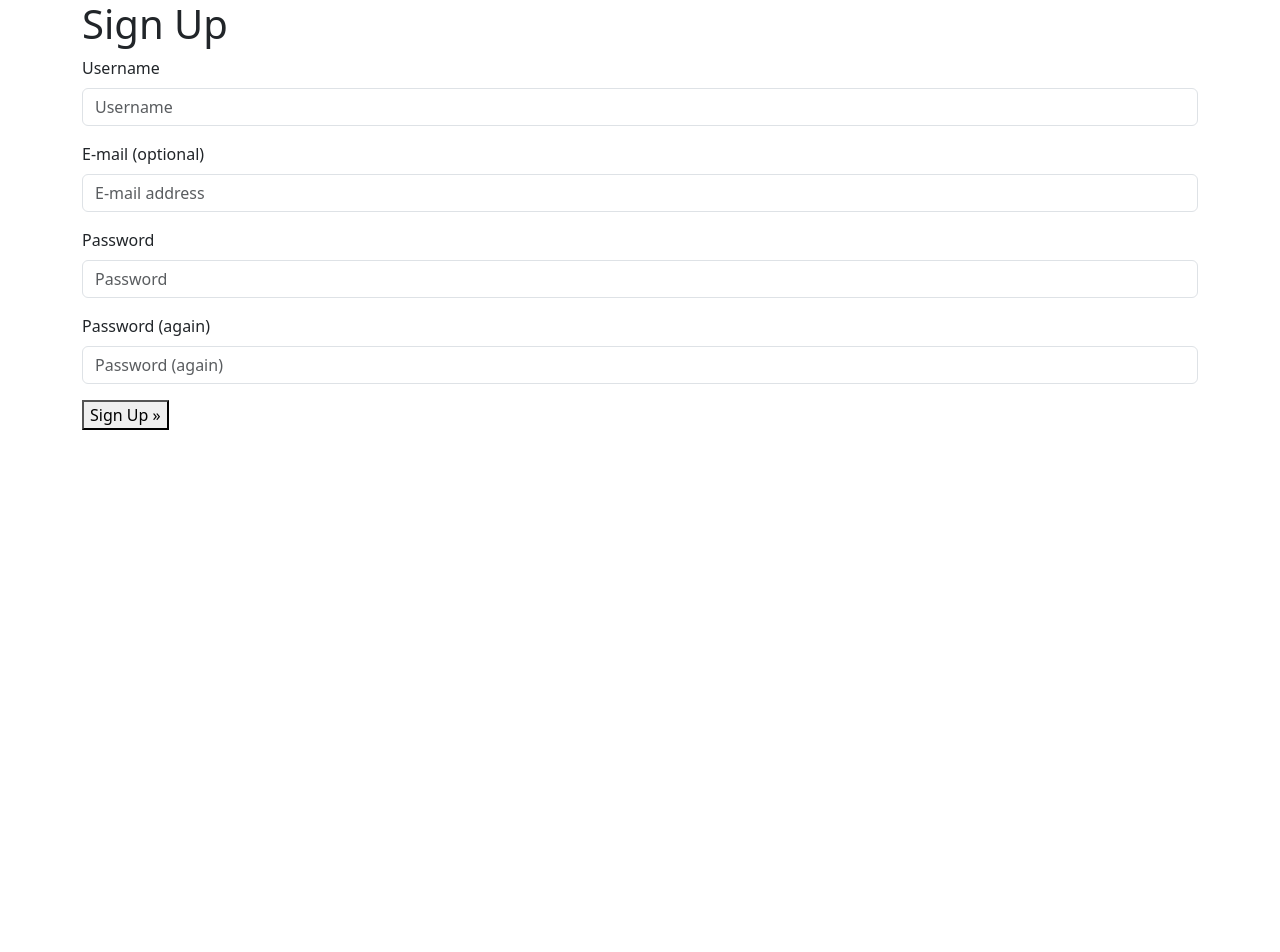
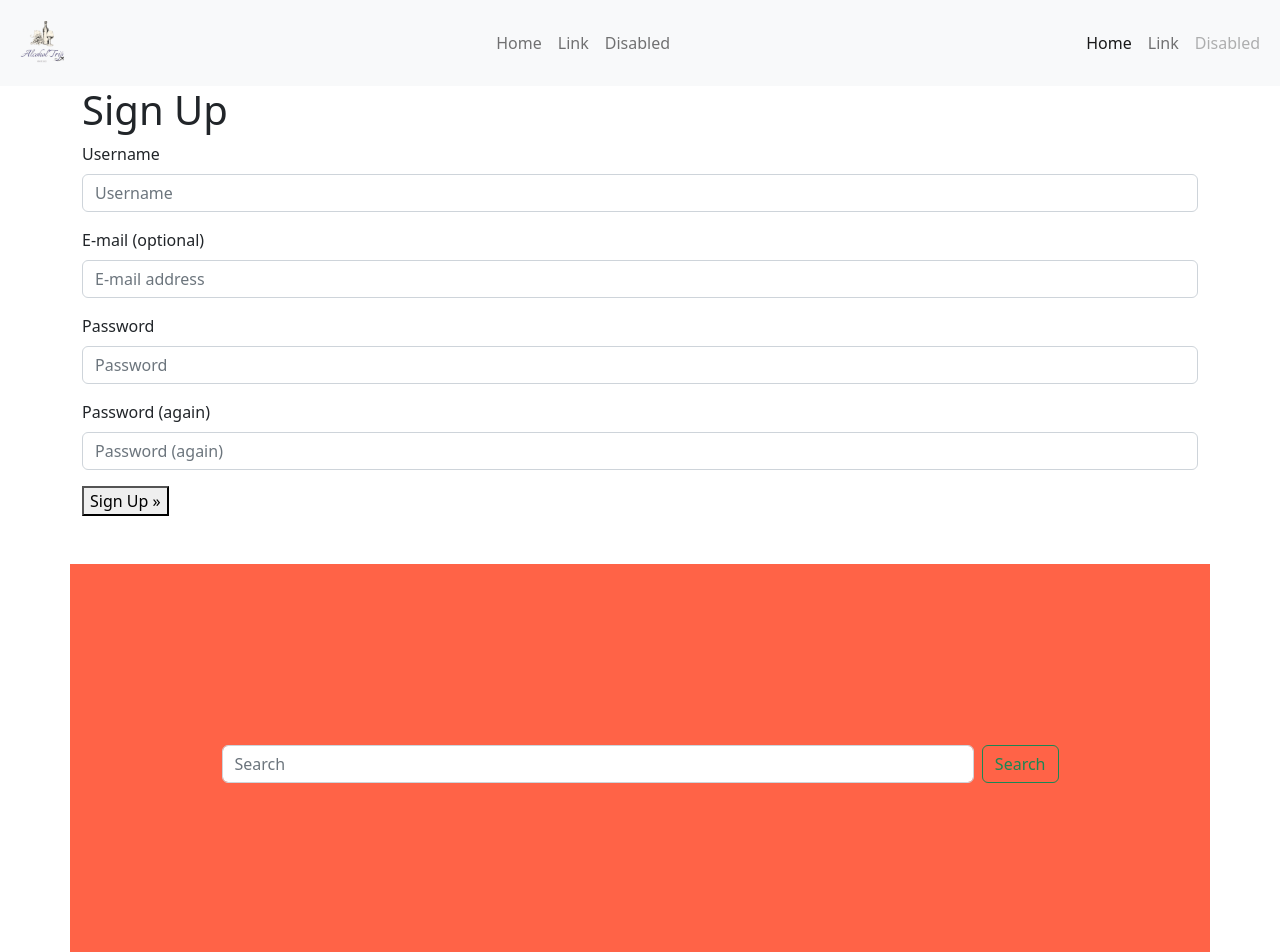
Before and after one commit to yeooness/PJT-alcohol_trip, a Django app: page /accounts/signup/ in a window 1280 px wide. Shown: the top 952 px of the page. Before the commit the page ends 430 px from the top, so only its background shows below. Run offline with Django 3.2, Linux system fonts and the light colour scheme; some libraries are stand-ins or nearby versions.

Commit message:
base template

```diff
--- a/alcohol_trip/settings.py
+++ b/alcohol_trip/settings.py
@@ -142,6 +142,8 @@ USE_TZ = True
 
 STATIC_URL = '/static/'
 
+STATICFILES_DIRS = [BASE_DIR / 'static']
+
 # Default primary key field type
 # https://docs.djangoproject.com/en/3.2/ref/settings/#default-auto-field
 AUTH_USER_MODEL = "accounts.User"
--- a/templates/base.html
+++ b/templates/base.html
@@ -16,14 +16,170 @@
       <script src="https://cdn.jsdelivr.net/npm/axios/dist/axios.min.js"></script>
       <script defer="defer" src="{% static 'js/script.js' %}"></script>
     {% endblock script %}
-    <title>Document</title>
+    <title>Alcohol Trip</title>
     <link rel="stylesheet" href="https://cdn.jsdelivr.net/npm/bootstrap-icons@1.9.1/font/bootstrap-icons.css">
+    <link href="https://cdn.jsdelivr.net/npm/bootstrap@5.2.2/dist/css/bootstrap.min.css" rel="stylesheet" integrity="sha384-Zenh87qX5JnK2Jl0vWa8Ck2rdkQ2Bzep5IDxbcnCeuOxjzrPF/et3URy9Bv1WTRi" crossorigin="anonymous">
+    <script src="https://cdn.jsdelivr.net/npm/bootstrap@5.2.2/dist/js/bootstrap.bundle.min.js" integrity="sha384-OERcA2EqjJCMA+/3y+gxIOqMEjwtxJY7qPCqsdltbNJuaOe923+mo//f6V8Qbsw3" crossorigin="anonymous"></script>
+
   </head>
 
+
+
+
+
   <body>
+
+<!-- Nav -->
+<nav class="navbar navbar-expand-lg bg-light">
+  <div class="container-fluid">
+    <a class="navbar-brand" href="#">
+      <img class="" src="{% static 'images/logo.png' %}" alt="logo" height="60">
+    </a>
+    <button class="navbar-toggler" type="button" data-bs-toggle="collapse" data-bs-target="#navbarSupportedContent" aria-controls="navbarSupportedContent" aria-expanded="false" aria-label="Toggle navigation">
+      <span class="navbar-toggler-icon"></span>
+    </button>
+    <div class="collapse navbar-collapse" id="navbarSupportedContent">
+      <ul class="navbar-nav ms-auto mb-2 mb-lg-0">
+        <li class="nav-item">
+          <a class="nav-link" aria-current="page" href="#">Home</a>
+        </li>
+        <li class="nav-item">
+          <a class="nav-link" href="#">Link</a>
+        </li>
+        <li class="nav-item">
+          <a class="nav-link">Disabled</a>
+        </li>
+      </ul>
+      <ul class="navbar-nav ms-auto mb-2 mb-lg-0">
+        <li class="nav-item">
+          <a class="nav-link active" aria-current="page" href="#">Home</a>
+        </li>
+        <li class="nav-item">
+          <a class="nav-link" href="#">Link</a>
+        </li>
+        <li class="nav-item">
+          <a class="nav-link disabled">Disabled</a>
+        </li>
+      </ul>
+    </div>
+  </div>
+</nav>
+
     <div class="container mb-5">
       {% block content %}{% endblock content %}
     </div>
     {% bootstrap_javascript %}
+
+<!-- Box -->
+<div class="container" style="background-color: tomato;">
+  <div class="d-flex justify-content-center align-items-center" style="height: 400px;">
+    <form class="d-flex w-75" role="search">
+      <input class="form-control me-2" type="search" placeholder="Search" aria-label="Search">
+      <button class="btn btn-outline-success" type="submit">Search</button>
+    </form>
+  </div>
+</div>
+
+<!-- cards -->
+
+<div class="container" style="background-color: teal;">
+<div class="row row-cols-1 row-cols-md-4 g-8">
+  <div class="col">
+    <div class="card">
+      <img src="..." class="card-img-top" alt="...">
+      <div class="card-body">
+        <h5 class="card-title">Card title</h5>
+        <p class="card-text">This is a longer card with supporting text below as a natural lead-in to additional content. </p>
+      </div>
+    </div>
+  </div>
+  <div class="col">
+    <div class="card">
+      <img src="..." class="card-img-top" alt="...">
+      <div class="card-body">
+        <h5 class="card-title">Card title</h5>
+        <p class="card-text">This is a longer card with supporting text below as a natural lead-in to additional content. </p>
+      </div>
+    </div>
+  </div>
+  <div class="col">
+    <div class="card">
+      <img src="..." class="card-img-top" alt="...">
+      <div class="card-body">
+        <h5 class="card-title">Card title</h5>
+        <p class="card-text">This is a longer card with supporting text below as a natural lead-in to additional content.</p>
+      </div>
+    </div>
+  </div>
+  <div class="col">
+    <div class="card">
+      <img src="..." class="card-img-top" alt="...">
+      <div class="card-body">
+        <h5 class="card-title">Card title</h5>
+        <p class="card-text">This is a longer card with supporting text below as a natural lead-in to additional content. </p>
+      </div>
+    </div>
+  </div>
+  <div class="col">
+    <div class="card">
+      <img src="..." class="card-img-top" alt="...">
+      <div class="card-body">
+        <h5 class="card-title">Card title</h5>
+        <p class="card-text">This is a longer card with supporting text below as a natural lead-in to additional content. </p>
+      </div>
+    </div>
+  </div>
+  <div class="col">
+    <div class="card">
+      <img src="..." class="card-img-top" alt="...">
+      <div class="card-body">
+        <h5 class="card-title">Card title</h5>
+        <p class="card-text">This is a longer card with supporting text below as a natural lead-in to additional content. </p>
+      </div>
+    </div>
+  </div>
+  <div class="col">
+    <div class="card">
+      <img src="..." class="card-img-top" alt="...">
+      <div class="card-body">
+        <h5 class="card-title">Card title</h5>
+        <p class="card-text">This is a longer card with supporting text below as a natural lead-in to additional content.</p>
+      </div>
+    </div>
+  </div>
+  <div class="col">
+    <div class="card">
+      <img src="..." class="card-img-top" alt="...">
+      <div class="card-body">
+        <h5 class="card-title">Card title</h5>
+        <p class="card-text">This is a longer card with supporting text below as a natural lead-in to additional content. </p>
+      </div>
+    </div>
+  </div>
+</div>
+
+</div>
+
   </body>
+
+  <footer class="text-center">
+    <div class="position-sticky bottom-0 w-100 d-flex justify-content-center">
+      <div class="py-2">
+
+        <p class="m-0">
+          Alcohol Trip
+          <br>
+          김다겸, 김문경, 황여원, 이정섭
+        </p>
+      </div>
+    </div>
+    <div class="m-5">
+      <br>
+    </div>
+  </footer>
+</body>
+
 </html>
+
+
+</html>
```
Also changed, not shown: bars/templates/bars/create.html (added, +8 -0 lines), static/images/Alcohol_Trip.jpg (added), static/images/Alcohol_Trip.png (added), static/images/logo.jpg (added), static/images/logo.png (added).
